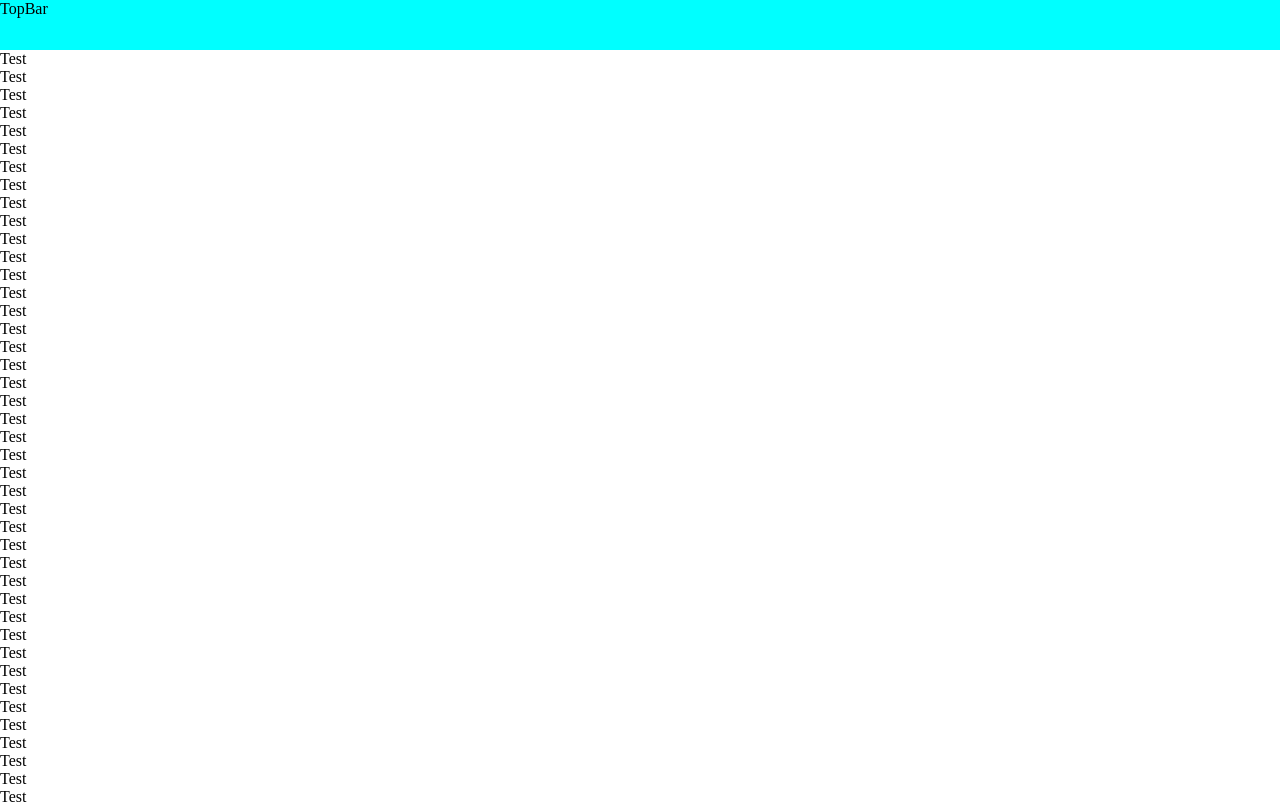
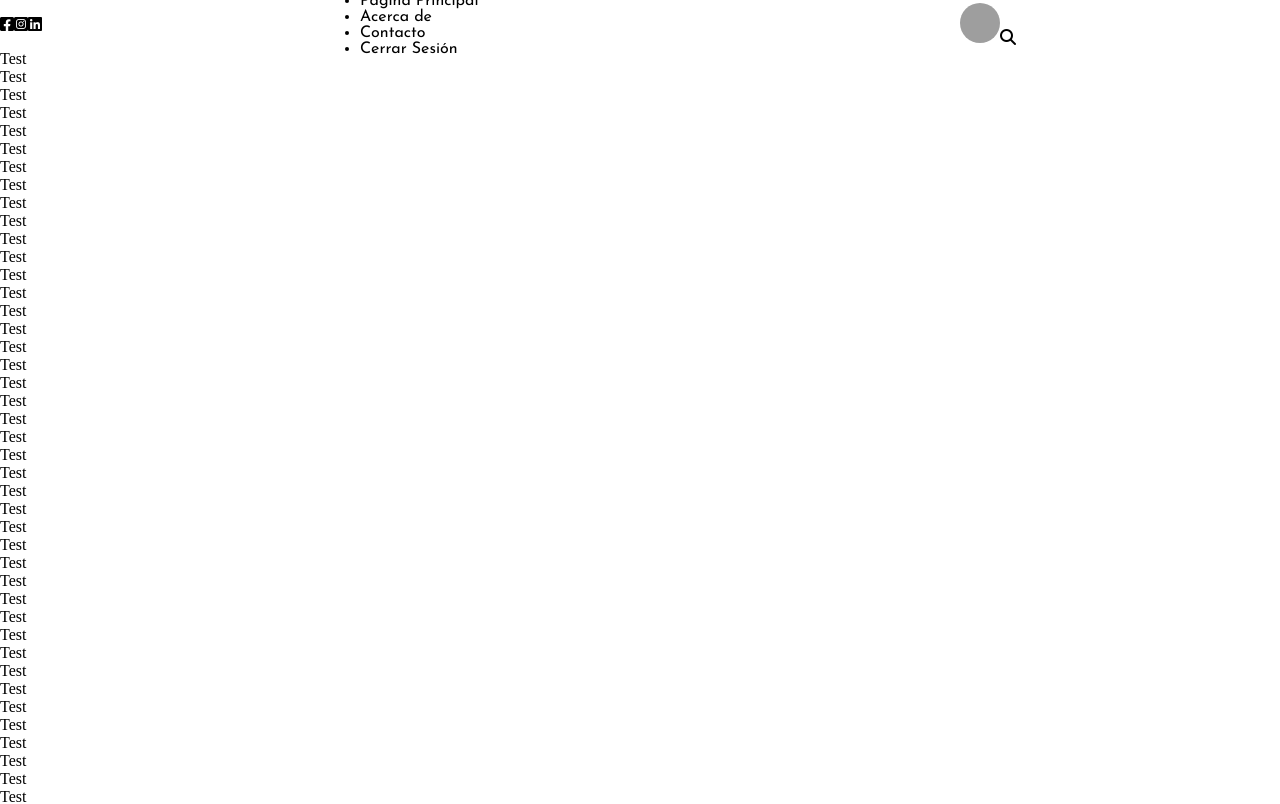
Before and after one commit to Webby28/BLOG-REACT, a React (Create React App) app: page / in a window 1280 px wide. Shown: the top 804 px of the page. Built offline with nearby package versions, Linux system fonts and the light colour scheme; grey boxes are pictures that could not be loaded.

Commit message:
Iconos agregados al  navbar

```diff
--- a/public/index.html
+++ b/public/index.html
@@ -11,6 +11,7 @@
     />
     <link rel="preconnect" href="https://fonts.gstatic.com" crossorigin>
     <link href="https://fonts.googleapis.com/css2?family=Josefin+Sans:wght@100;200;300;400;500;600&family=Lora:ital,wght@1,400;1,500;1,600;1,700&family=Varela&family=Varela+Round&display=swap" rel="stylesheet">
+    <link rel="stylesheet" href="https://cdnjs.cloudflare.com/ajax/libs/font-awesome/6.1.2/css/all.min.css" integrity="sha512-1sCRPdkRXhBV2PBLUdRb4tMg1w2YPf37qatUFeS7zlBy7jJI8Lf4VHwWfZZfpXtYSLy85pkm9GaYVYMfw5BC1A==" crossorigin="anonymous" referrerpolicy="no-referrer" />
     <style>
     *{
       margin: 0;
--- a/src/topbar/TopBar.jsx
+++ b/src/topbar/TopBar.jsx
@@ -3,7 +3,26 @@ import './topbar.css'
 export default function TopBar() {
     return (
     <div className="top">
-        TopBar
+        <div className="topLeft">
+        <i className="topIcon fa-brands fa-square-facebook"></i>
+        <i className="topIcon fa-brands fa-square-instagram"></i>
+        <i className="topIcon fa-brands fa-linkedin"></i>
         </div>
+        <div className="topCenter">
+            <ul className="topList">
+                <li className="toplist">Pagina Principal</li>
+                <li className="toplist">Acerca de</li>
+                <li className="toplist">Contacto</li>
+                <li className="toplist">Cerrar Sesión</li>
+            </ul>
+
+        </div>
+        <div className="topRight">
+            <img
+            className="topImg"
+            src="https://c.pxhere.com/images/7d/21/ed588c6f9dd84ff1cf8f96100885-1450843.jpg!d" alt="" />
+            <i className="topSearchIcon fa-solid fa-magnifying-glass"></i>
+        </div>
+    </div>
     )
 }
--- a/src/topbar/topbar.css
+++ b/src/topbar/topbar.css
@@ -1,7 +1,27 @@
 .top{
     width: 100%;
     height: 50px;
-    background-color: aqua;
+    background-color: white;
     position: -webkit-sticky;
-    position: sticky; /* para que el navbar o topbar esté siempre visible*/    top: 0;
+    position: sticky; /* para que el navbar o topbar esté siempre visible*/
+    top: 0;
+    display: flex;
+    align-items: center;
+    font-family: 'Josefin Sans', sans-serif;
+
 }
+
+.topLeft,.topRight{
+    flex: 3;
+}
+
+.topImg{
+    width: 40px;
+    height: 40px;
+    border-radius: 50%;
+    object-fit: cover;
+}
+
+.topCenter{
+    flex: 6;
+}
```
